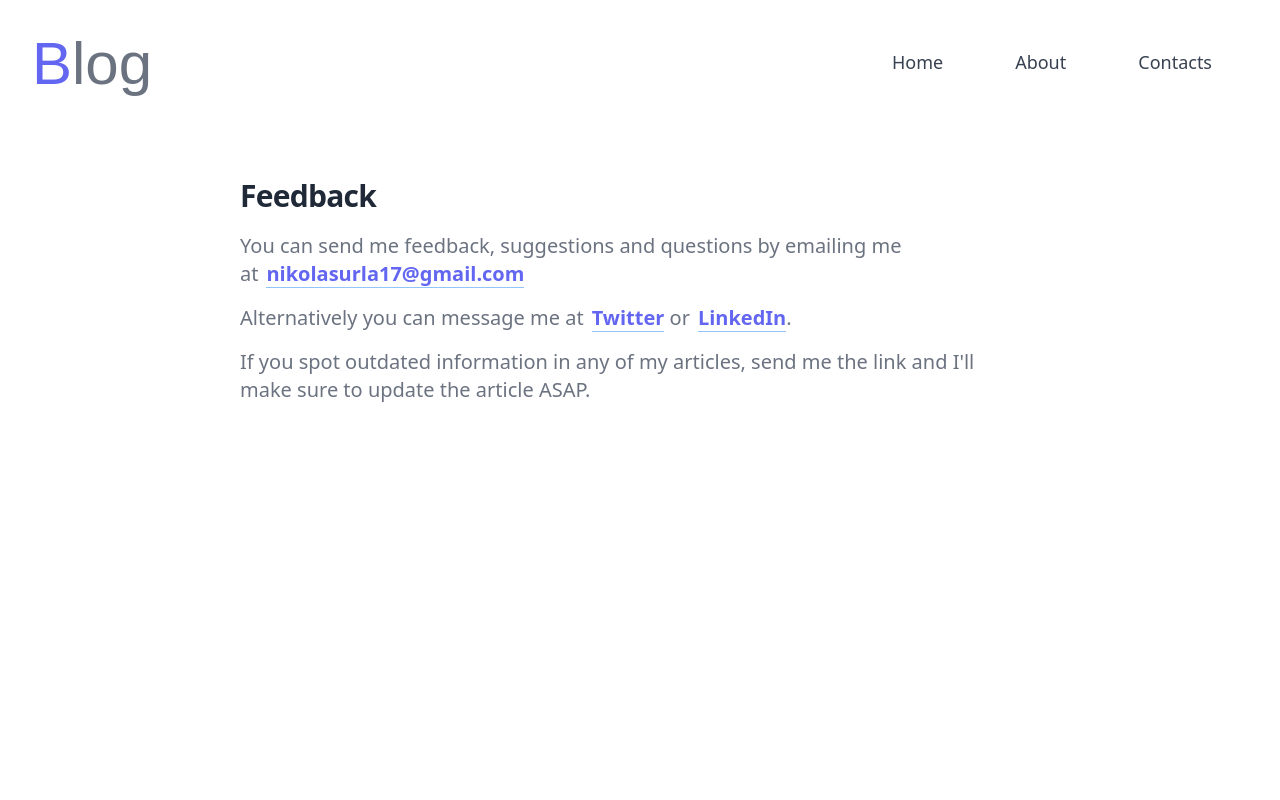
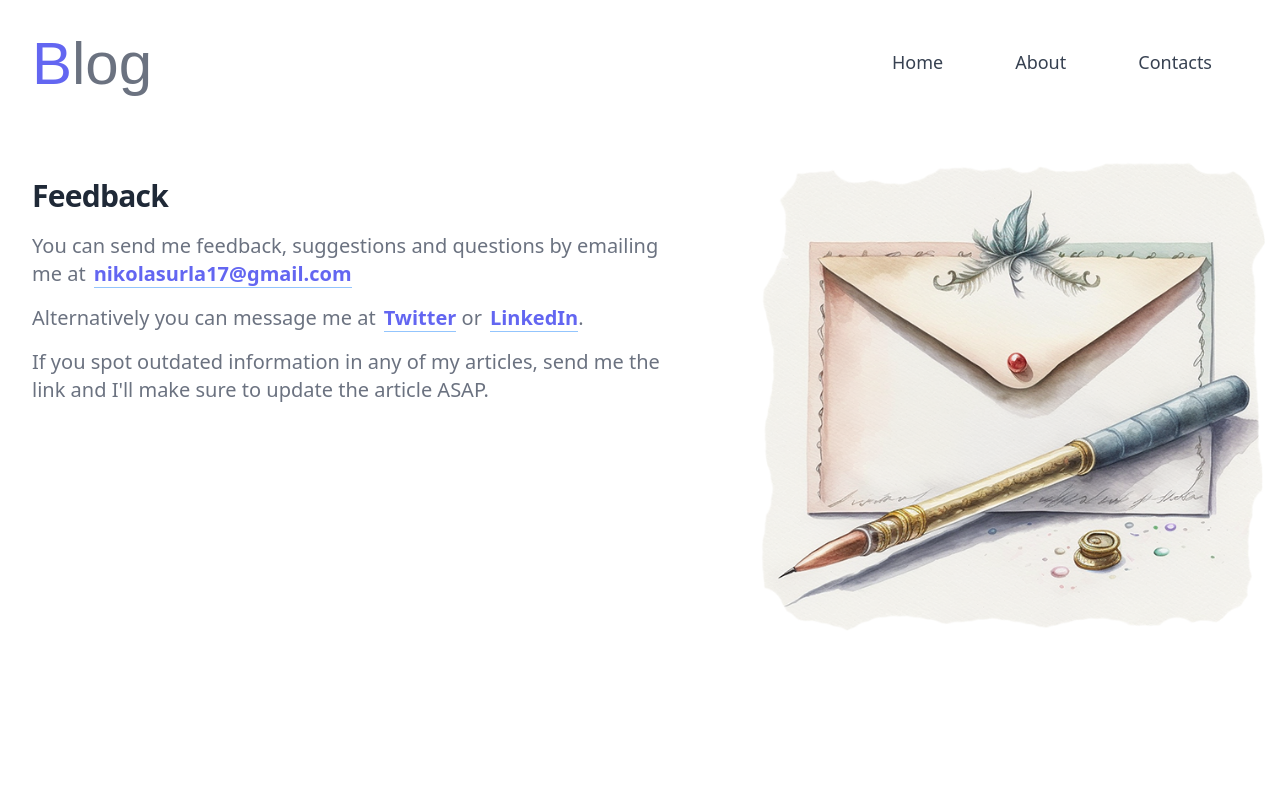
Before and after one commit to Proboskis/next-blog-frontend, a Next.js app: page /contacts in a window 1280 px wide. Shown: the top 800 px of the page. Built offline with nearby package versions, Linux system fonts and the light colour scheme; a web font is replaced by a local one; what tailwindcss-filters would draw is missing.

Commit message:
12. added a test envelope png to contacts.

```diff
--- a/app/contacts/page.tsx
+++ b/app/contacts/page.tsx
@@ -1,5 +1,7 @@
 import Navigation from "../navigation";
 import Footer from "../footer";
+import mail_envelope from "./mail_envelope.png";
+import Image from "next/image";
 
 export default function Home() {
     return (
@@ -37,6 +39,9 @@ export default function Home() {
                             </div>
                         </div>
                     </div>
+                    <div className="hidden lg:inline-block">
+                        <Image width={1024} height={1024} src={mail_envelope} alt="mail envelope" className="object-contain w-full"/>
+                    </div>
                 </div>
             </div>
             <Footer />
```
Also changed, not shown: app/contacts/mail_envelope.png (added).
